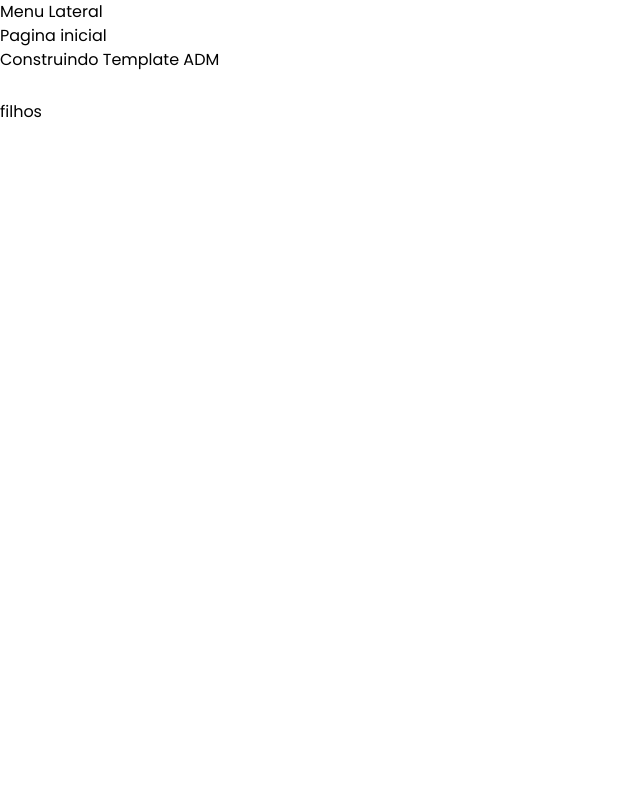
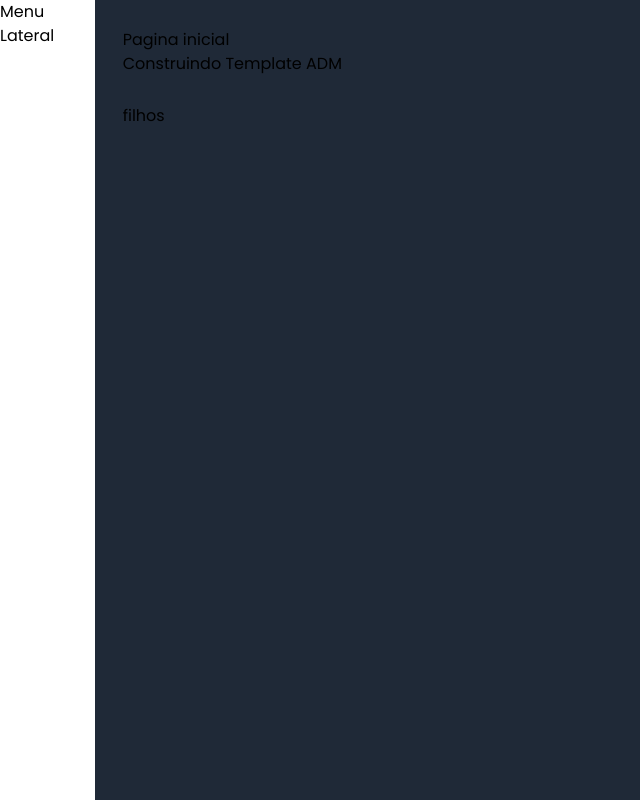
Before and after one commit to sirAndre1337/adminTemplate, a Next.js app: page / in a window 1280 px wide. Shown: the whole page, without its empty margins (0-640 px from the left). Built offline with nearby package versions, Linux system fonts and the light colour scheme.

Commit message:
Componente layout , thema dark

```diff
--- a/src/components/template/Layout.tsx
+++ b/src/components/template/Layout.tsx
@@ -8,14 +8,16 @@
     children?: any;
 }
 
-export default function Layout(props : LayoutProps) {
+export default function Layout(props: LayoutProps) {
     return (
-        <div>
+        <div className="dark flex h-screen w-screen">
             <MenuLateral />
-            <Cabecalho titulo={props.titulo} subtitulo={props.subtitulo}/>
-            <Conteudo>
-                {props.children}
-            </Conteudo>
+            <div className="flex flex-col w-full p-7 bg-gray-300 dark:bg-gray-800">
+                <Cabecalho titulo={props.titulo} subtitulo={props.subtitulo} />
+                <Conteudo>
+                    {props.children}
+                </Conteudo>
+            </div>
         </div>
     )
 }
--- a/tailwind.config.js
+++ b/tailwind.config.js
@@ -8,4 +8,5 @@
     extend: {},
   },
   plugins: [],
+  darkMode: 'class',
 }
```
